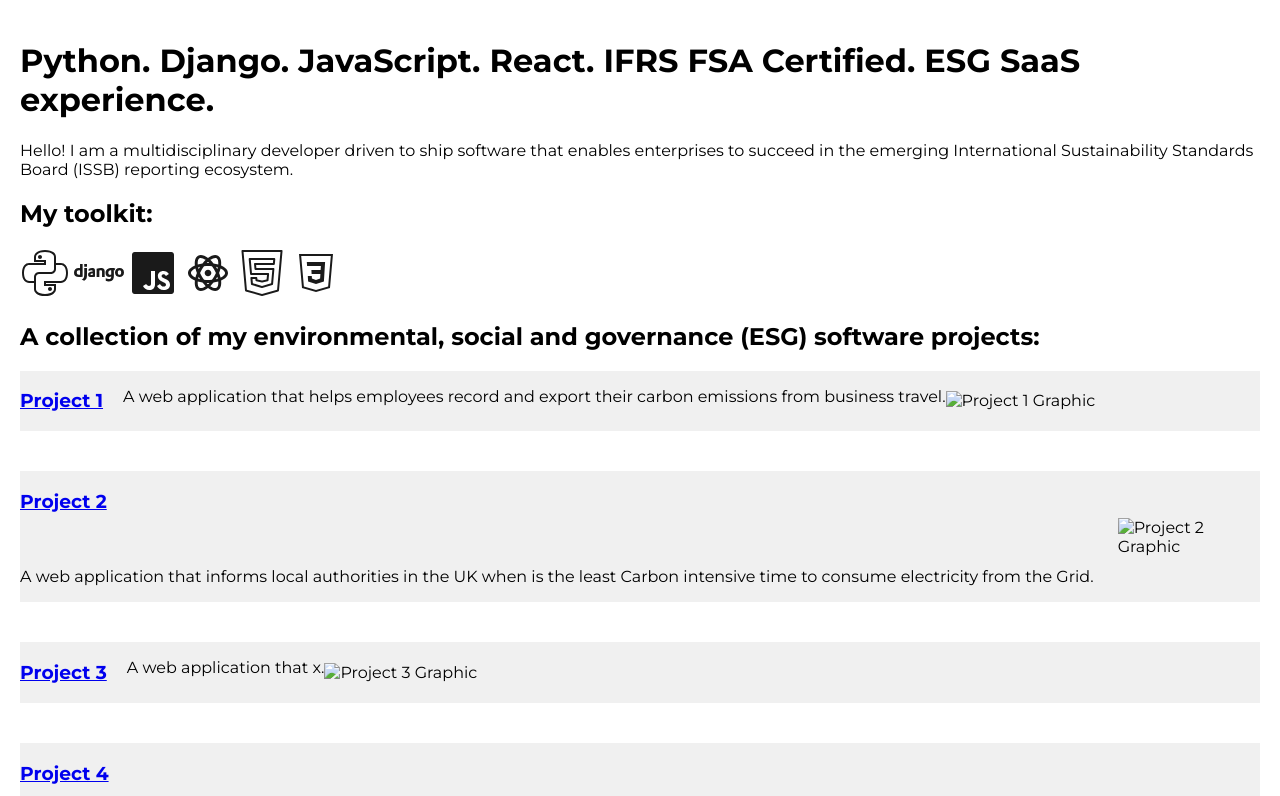
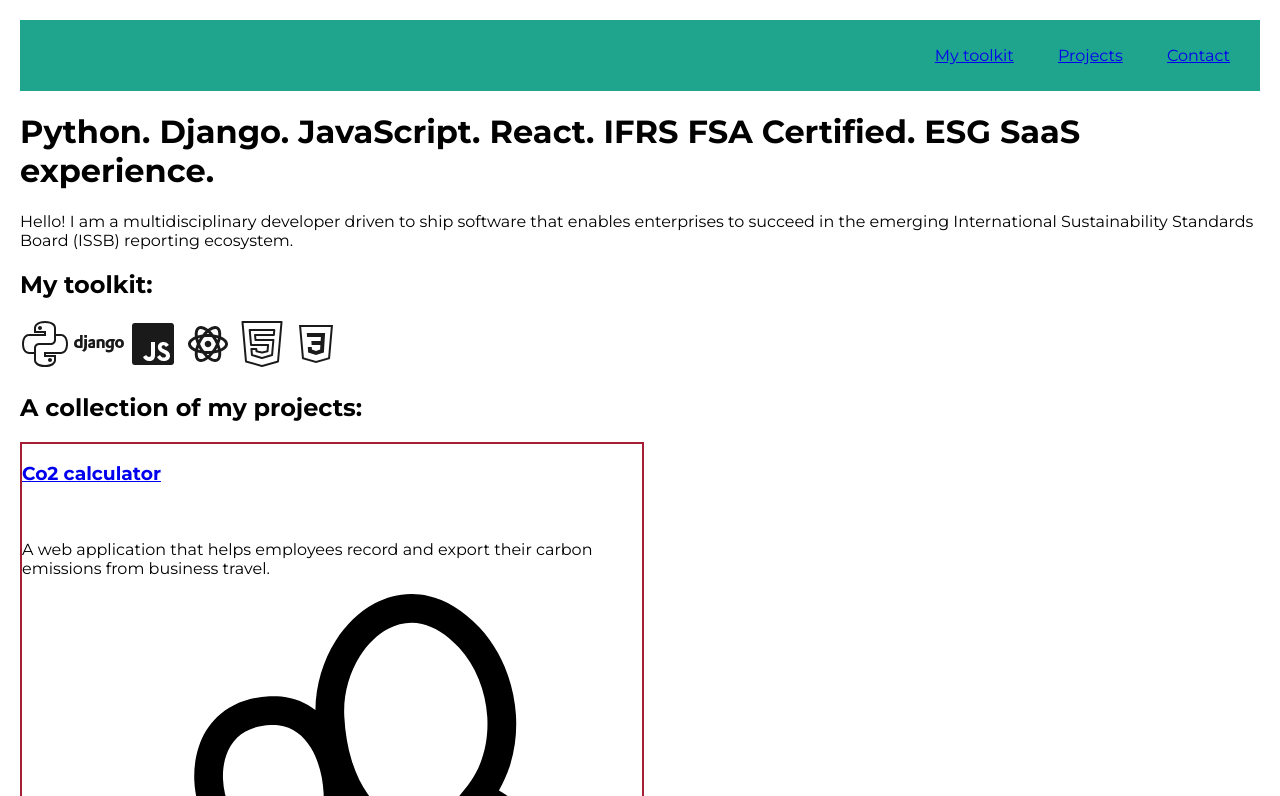
Before and after one commit to gburton20/gburton20.github.io, a plain HTML site: page index.html in a window 1280 px wide. Shown: the top 796 px of the page. Drawn offline with Linux system fonts and the light colour scheme; files whose address does not match are found by name; a web font is replaced by a local one.

Commit message:
Refactor navigation and layout in index.html; add new project images and carbon footprint icon; update CSS for improved styling

```diff
--- a/css/main.css
+++ b/css/main.css
@@ -9,11 +9,36 @@ body {
     padding: 20px;
 }
 
-section {
+nav {
     display: flex;
+    justify-content: flex-end;
+    background-color: #1FA48E;
+    padding: 10px;
+    text-align: center;
+    list-style-type: none;
+}
+
+nav li {
+    display: inline-flex;
     align-items: center;
-    background-color: #f0f0f0;
+    margin: 0 20px;
+}
+
+.project-container {
+    display: flex;
+    /* border: #a41f35 solid 2px; */
+    flex-direction: column;
+    align-items: center;
+    justify-content: center;
+}
+
+.projects {
+    display: block;
+    border: #a41f35 solid 2px;
+    align-items: center;
+    /* background-color: #1FA48E; */
     margin-bottom: 40px;
+    max-width: 50%;
 }
 
 .project-text {
@@ -24,24 +49,9 @@ section {
     gap: 20px;
 }
 
-#project-text1 {
+.project-graphic {
+    width: 100%;
+    height: auto;
     border-radius: 10px;
-    padding: 20px;
-    width: 300px;
+    margin-bottom: 20px;
 }
-
-#project-text2 {
-    border-radius: 10px;
-    padding: 20px;
-    width: 300px;
-}
-#project-text3 {
-    border-radius: 10px;
-    padding: 20px;
-    width: 300px;
-}
-#project-text4 {
-    border-radius: 10px;
-    padding: 20px;
-    width: 300px;
-}
--- a/index.html
+++ b/index.html
@@ -1,5 +1,6 @@
 <!DOCTYPE html>
 <html lang="en">
+
 <head>
     <meta charset="UTF-8">
     <meta name="viewport" content="width=device-width, initial-scale=1.0">
@@ -9,7 +10,19 @@
     <link rel="stylesheet" href="css/main.css">
     <title>George Burton | Web developer | Sustainable finance | ESG</title>
 </head>
+
 <body>
+    <!-- Header section -->
+     <header>
+        <nav>
+            <ul>
+                <li><a href="#logos">My toolkit</a></li>
+                <li><a href="#projects-container">Projects</a></li>
+                <li><a href="#contact-container">Contact</a></li>
+            </ul>
+        </nav>
+     </header>
+
     <!-- Introductory headline of what I can offer a prospective employer -->
     <h1>Python. Django. JavaScript. React. IFRS FSA Certified. ESG SaaS experience.</h1>
     <p>Hello! I am a multidisciplinary developer driven to ship software that enables enterprises to succeed in the emerging International Sustainability Standards Board (ISSB) reporting ecosystem.</p>
@@ -27,22 +40,23 @@
     </div>
 
     <!-- Section for the bios of portfolio pieces: -->
-    <h2>A collection of my environmental, social and governance (ESG) software projects:</h2>
+    <div id="projects-container">
+        <h2>A collection of my projects:</h2>
 
         <section class="projects" id="project1">
             <div class="project-text">
-            <h3><a href="http://coolsite1.com">Project 1</a></h3>
+                <h3><a href="http://coolsite1.com">Co2 calculator</a></h3>
                 <p>A web application that helps employees record and export their carbon emissions from business travel.</p>
             </div>
-        <img src="img/Project1.png" alt="Project 1 Graphic" class="project-graphic">
+            <img src="img/carbon-footprint-icon.svg" alt="Project 1 Graphic" class="project-graphic">
         </section>
 
         <section class="projects" id="project2">
             <div class="project-text">
-            <h3><a href="http://coolsite2.com">Project 2</a></h3>
+                <h3><a href="http://coolsite2.com">Carbon intensity tool</a></h3>
                 <p>A web application that informs local authorities in the UK when is the least Carbon intensive time to consume electricity from the Grid.</p>
             </div>
-        <img src="img/Project2.png" alt="Project 2 Graphic" class="project-graphic">
+            <img src="img/Electricity grid.png" alt="Project 2 Graphic" class="project-graphic">
         </section>
 
         <section class="projects" id="project3">
@@ -60,6 +74,7 @@
             </div>
             <img src="img/Project4.png" alt="Project 4 Graphic" class="project-graphic">
         </section>
+    </div>
 
     <!-- Contact section -->
     <div id="contact-container">
```
Also changed, not shown: img/3039943-200.png (added), img/Electricity grid.png (added), img/carbon-footprint-icon.svg (added), 1 other file. Lines whose indentation alone changed are shown as unchanged.
